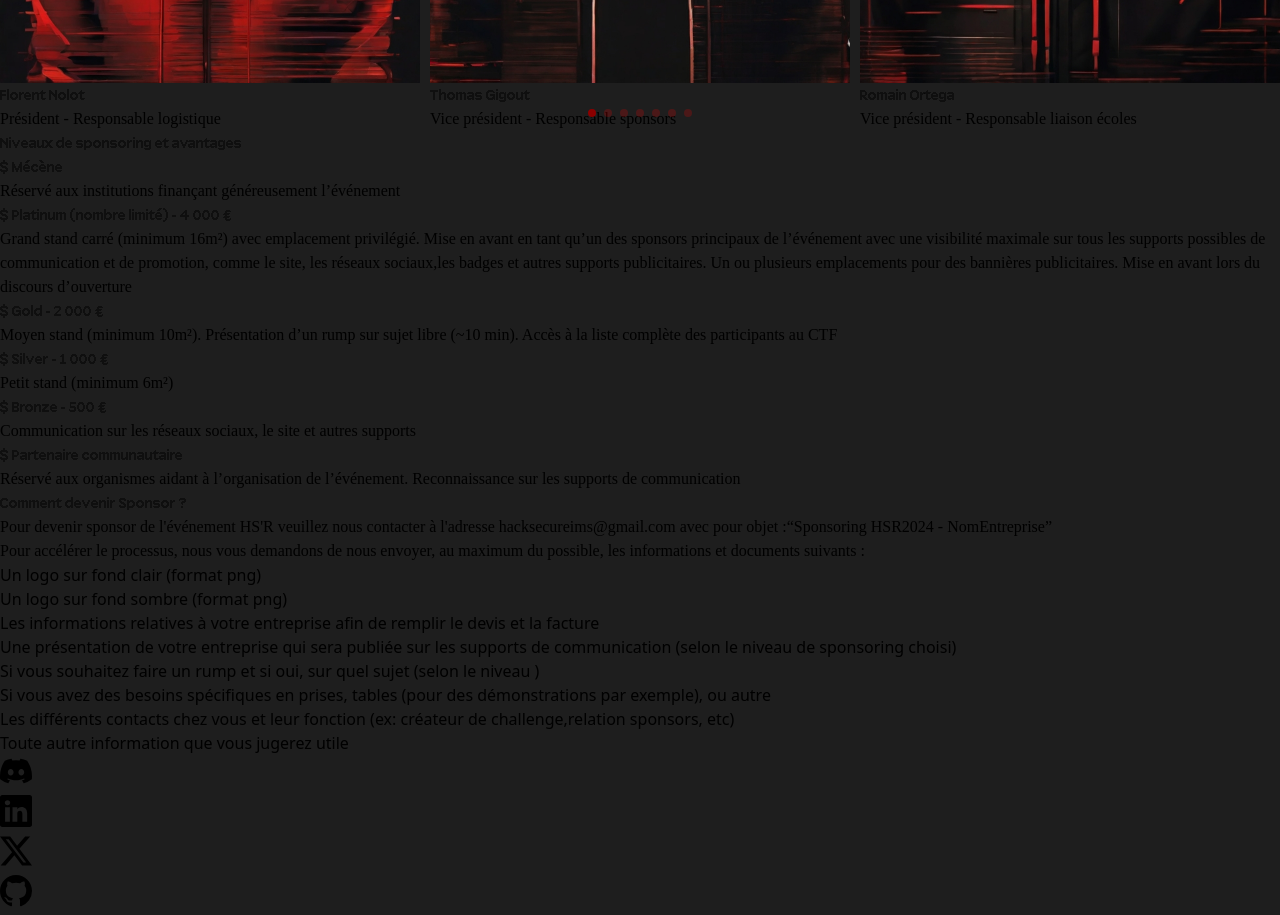
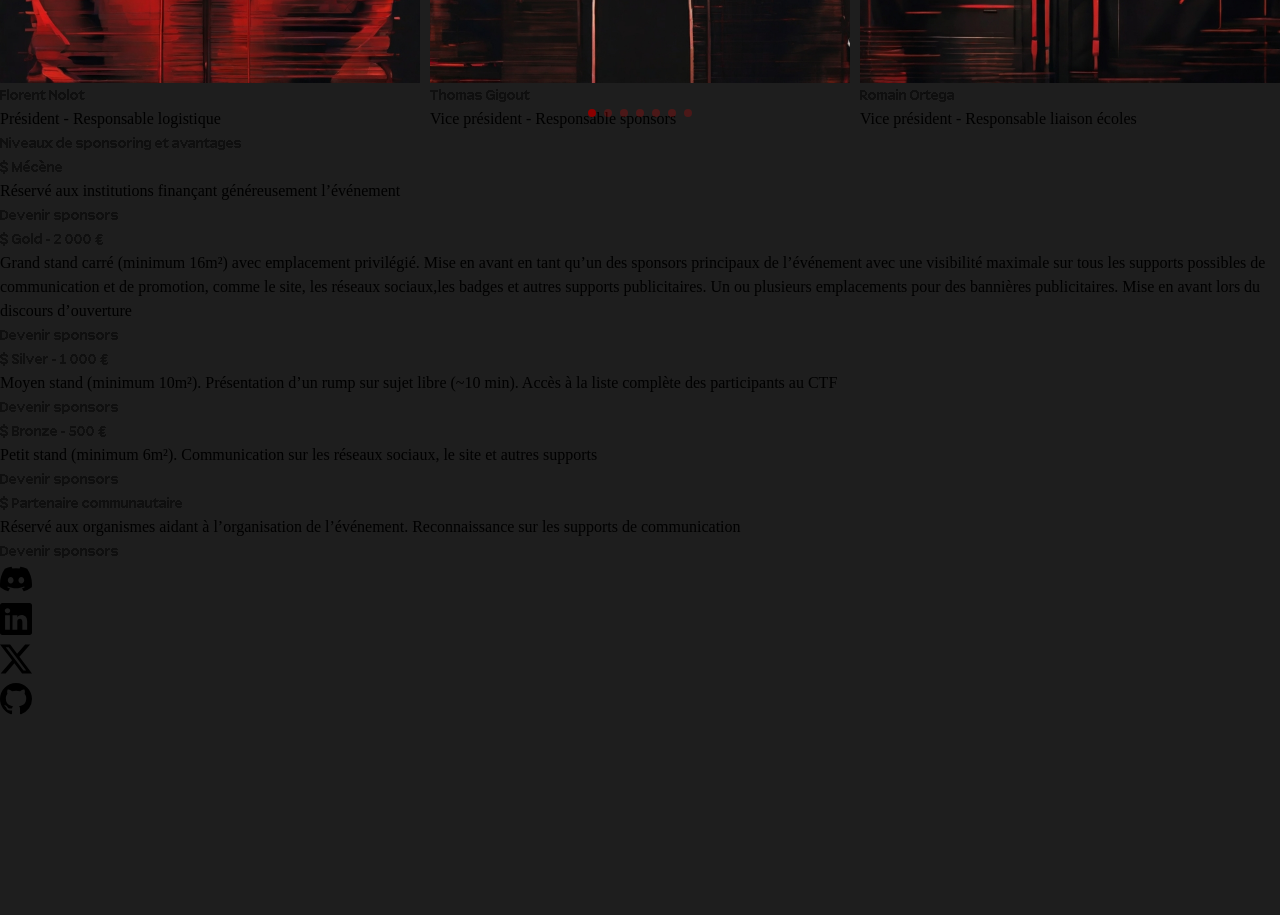
Before and after one commit to RaphHuynh/HackSecuR, a React (Vite) app: page / in a window 1280 px wide. Shown: the part 4820-5735 px from the top of the page. After the commit the page ends 5543 px from the top, so only its background shows below. Built offline with nearby package versions, Linux system fonts and the light colour scheme; a web font is replaced by a local one.

Commit message:
design : Sponsors

```diff
--- a/src/components/kit_ux_ui/NiveauSponsor.jsx
+++ b/src/components/kit_ux_ui/NiveauSponsor.jsx
@@ -1,10 +1,53 @@
+import pdf from "../../assets/sponsors.pdf";
+
 function NiveauSponsor(props){
     return(
         <>
-        <aside className="flex w-full items-center bg-white/5 p-5 my-4 rounded-md">
-            <h1 className="text-red-600 text-4xl w-1/3">$ {props.title}</h1>
-            <p className="text-white/80 text-lg w-2/3">{props.content}</p>
-        </aside>
+            {props.title === "Mécène"&&
+                <aside className="flex flex-col w-full items-center bg-emerald-600/5 p-5 rounded-md text-center border-2 border-emerald-600">
+                    <h1 className="text-red-600 text-4xl py-2">$ {props.title}</h1>
+                    <p className="text-white/80 text-lg flex h-full items-center">{props.content}</p>
+                    <a href={pdf} download="hsr_sponsors.png" className="bg-emerald-600 hover:bg-red-700 delay-75 p-2 rounded-md mt-2">
+                        <h1 className="text-white/80 text-2xl">Devenir sponsors</h1>
+                    </a>
+                </aside>
+            }
+            {props.title === "Gold - 2 000 €"&&
+                <aside className="flex flex-col w-full items-center bg-amber-400/5 p-5 rounded-md text-center border-2 border-amber-400">
+                    <h1 className="text-red-600 text-4xl py-2">$ {props.title}</h1>
+                    <p className="text-white/80 text-lg flex h-full items-center">{props.content}</p>
+                    <a href={pdf} download="hsr_sponsors.png" className="bg-amber-400 hover:bg-red-700 delay-75 p-2 rounded-md mt-2">
+                        <h1 className="text-white/80 text-2xl">Devenir sponsors</h1>
+                    </a>
+                </aside>
+            }
+            {props.title === "Silver - 1 000 €"&&
+                <aside className="flex flex-col w-full items-center bg-slate-500/5 p-5 rounded-md text-center border-2 border-slate-500">
+                    <h1 className="text-red-600 text-4xl py-2">$ {props.title}</h1>
+                    <p className="text-white/80 text-lg flex h-full items-center">{props.content}</p>
+                    <a href={pdf} download="hsr_sponsors.png" className="bg-slate-500 hover:bg-red-700 delay-75 p-2 rounded-md mt-2">
+                        <h1 className="text-white/80 text-2xl">Devenir sponsors</h1>
+                    </a>
+                </aside>
+            }
+            {props.title === "Bronze - 500 €"&&
+                <aside className="flex flex-col w-full items-center bg-amber-900/5 p-5 rounded-md text-center border-2 border-amber-900">
+                    <h1 className="text-red-600 text-4xl py-2">$ {props.title}</h1>
+                    <p className="text-white/80 text-lg flex h-full items-center">{props.content}</p>
+                    <a href={pdf} download="hsr_sponsors.png" className="bg-amber-900 hover:bg-red-700 delay-75 p-2 rounded-md mt-2">
+                        <h1 className="text-white/80 text-2xl">Devenir sponsors</h1>
+                    </a>
+                </aside>
+            }
+            {props.title === "Partenaire communautaire"&&
+                <aside className="flex flex-col w-full items-center bg-white/5 p-5 rounded-md text-center border-2">
+                    <h1 className="text-red-600 text-4xl py-2">$ {props.title}</h1>
+                    <p className="text-white/80 text-lg flex h-full items-center">{props.content}</p>
+                    <a href={pdf} download="hsr_sponsors.png" className="bg-red-600 hover:bg-red-700 delay-75 p-2 rounded-md mt-2">
+                        <h1 className="text-white/80 text-2xl">Devenir sponsors</h1>
+                    </a>
+                </aside>
+            }
         </>
     )
 }
--- a/src/components/page/About.jsx
+++ b/src/components/page/About.jsx
@@ -15,7 +15,6 @@ import rumps from "../../assets/img/person-video3.svg";
 
 function About() {
     return (
-        <>
         <section className="w-full min-h-screen flex flex-col px-24 gap-4" id="About">
             <article>
                 <Title
@@ -173,7 +172,6 @@ function About() {
                 </div>
             </aside>
         </section>
-        </>
     )
 }
 
--- a/src/components/page/Equipe.jsx
+++ b/src/components/page/Equipe.jsx
@@ -9,7 +9,6 @@ import p7 from "../../assets/img/p7.jpg";
 import p8 from "../../assets/img/p8.jpg";
 import p9 from "../../assets/img/p9.jpg";
 
-import React, { useRef, useState } from 'react';
 // Import Swiper React components
 import { Swiper, SwiperSlide } from 'swiper/react';
 
@@ -28,7 +27,6 @@ function Equipe() {
     const images = [p1, p2, p3, p4, p5, p6, p7, p8, p9];
 
     return (
-        <>
         <section className="w-full min-h-screen flex flex-col px-24 gap-10 justify-center items-center" id="Team">
             <Title
                 title="Equipe HackSecu'R"
@@ -59,7 +57,6 @@ function Equipe() {
                 ))}
             </Swiper>
         </section>
-        </>
     )
 }
 
--- a/src/components/page/Home.jsx
+++ b/src/components/page/Home.jsx
@@ -4,7 +4,6 @@ import CountdownTimer from "../kit_ux_ui/CountdownTimer";
 
 function Home(){
     return(
-        <>
         <section className="w-full h-screen flex flex-col justify-center items-center px-24 gap-4" id="Home">
             <article className="w-full flex justify-center items-center">
                 <aside className="flex flex-col w-full items-center">
@@ -17,7 +16,6 @@ function Home(){
             </article>
             <CountdownTimer/>
         </section>
-        </>
     )
 }
 
--- a/src/components/page/Planning.jsx
+++ b/src/components/page/Planning.jsx
@@ -7,7 +7,6 @@ function Planning() {
     const creneauxSamedi = [{ "heure": "08:00", "content": "Buffet petit-déjeuner" }, { "heure": "10:00", "content": "Fin du CTF" }, { "heure": "10:30", "content": "Remise des prix et discours de clôture" }]
 
     return (
-        <>
         <section className="w-full min-h-screen flex flex-col px-24 gap-10 justify-center items-center" id="Planning">
             <Title
                 title="Planning prévisionnel"
@@ -41,7 +40,6 @@ function Planning() {
                 </div>
             </article>
         </section>
-        </>
     )
 }
 
--- a/src/components/page/Sponsors.jsx
+++ b/src/components/page/Sponsors.jsx
@@ -1,65 +1,23 @@
 import NiveauSponsor from "../kit_ux_ui/NiveauSponsor";
-import Paragraph from "../kit_ux_ui/Paragraph";
 import Title from "../kit_ux_ui/Title";
-import TitleSecond from "../kit_ux_ui/TitleSecond";
 
-function Sponsors(){
-    const niveauSponsors=[{"title":"Mécène","content":"Réservé aux institutions finançant généreusement l’événement"},{"title":"Platinum (nombre limité) - 4 000 €","content":"Grand stand carré (minimum 16m²) avec emplacement privilégié. Mise en avant en tant qu’un des sponsors principaux de l’événement avec une visibilité maximale sur tous les supports possibles de communication et de promotion, comme le site, les réseaux sociaux,les badges et autres supports publicitaires. Un ou plusieurs emplacements pour des bannières publicitaires. Mise en avant lors du discours d’ouverture"},{"title":"Gold - 2 000 €","content":"Moyen stand (minimum 10m²). Présentation d’un rump sur sujet libre (~10 min). Accès à la liste complète des participants au CTF"},{"title":"Silver - 1 000 €","content":"Petit stand (minimum 6m²)"},{"title":"Bronze - 500 €","content":"Communication sur les réseaux sociaux, le site et autres supports"},{"title":"Partenaire communautaire","content":"Réservé aux organismes aidant à l’organisation de l’événement. Reconnaissance sur les supports de communication"}];
+function Sponsors() {
+    const niveauSponsors = [{ "title": "Mécène", "content": "Réservé aux institutions finançant généreusement l’événement" }, { "title": "Gold - 2 000 €", "content": "Grand stand carré (minimum 16m²) avec emplacement privilégié. Mise en avant en tant qu’un des sponsors principaux de l’événement avec une visibilité maximale sur tous les supports possibles de communication et de promotion, comme le site, les réseaux sociaux,les badges et autres supports publicitaires. Un ou plusieurs emplacements pour des bannières publicitaires. Mise en avant lors du discours d’ouverture" }, { "title": "Silver - 1 000 €", "content": "Moyen stand (minimum 10m²). Présentation d’un rump sur sujet libre (~10 min). Accès à la liste complète des participants au CTF" }, { "title": "Bronze - 500 €", "content": "Petit stand (minimum 6m²). Communication sur les réseaux sociaux, le site et autres supports" }, { "title": "Partenaire communautaire", "content": "Réservé aux organismes aidant à l’organisation de l’événement. Reconnaissance sur les supports de communication" }];
 
     return (
-        <>
-            <section className="w-full min-h-screen flex flex-col px-24 pb-20 gap-4" id="Sponsors">
+        <section className="w-full min-h-screen flex flex-col px-24 gap-4 justify-center" id="Sponsors">
             <Title
                 title="Niveaux de sponsoring et avantages"
             />
-                <article className="flex flex-col">
-                    {niveauSponsors.map((sponsor)=>(
+            <article className="grid grid-cols-3 gap-4">
+                {niveauSponsors.map((sponsor) => (
                     <NiveauSponsor
                         title={sponsor.title}
                         content={sponsor.content}
                     />
                 ))}
             </article>
-                <Title
-                    title="Comment devenir Sponsor ?"
-                />
-                <article className="flex flex-col">
-                    <p className="text-white/90 my-2 text-lg">
-                    Pour devenir sponsor de l'événement HS'R veuillez nous contacter à l'adresse <a href="mailto:hacksecureims@gmail.com?subject=SponsoringHSR2024-NomEntreprise" className="text-red-600 hover:underline">hacksecureims@gmail.com</a> avec pour objet :<span className="text-red-600">“Sponsoring HSR2024 - NomEntreprise”</span>
-                    </p>
-                    <Paragraph
-                        content="Pour accélérer le processus, nous vous demandons de nous envoyer, au
-                        maximum du possible, les informations et documents suivants :"
-                    />
-                    <ul className="list-disc list-inside text-white/90 text-lg">
-                        <li>
-                            Un logo sur fond clair (format png)
-                        </li>
-                        <li>
-                            Un logo sur fond sombre (format png)
-                        </li>
-                        <li>
-                            Les informations relatives à votre entreprise afin de remplir le devis et la facture
-                        </li>
-                        <li>
-                            Une présentation de votre entreprise qui sera publiée sur les supports de communication (selon le niveau de sponsoring choisi)
-                        </li>
-                        <li>
-                            Si vous souhaitez faire un rump et si oui, sur quel sujet (selon le niveau )
-                        </li>
-                        <li>
-                            Si vous avez des besoins spécifiques en prises, tables (pour des démonstrations par exemple), ou autre
-                        </li>
-                        <li>
-                            Les différents contacts chez vous et leur fonction (ex: créateur de challenge,relation sponsors, etc)
-                        </li>
-                        <li>
-                            Toute autre information que vous jugerez utile
-                        </li>
-                    </ul>
-                </article>
         </section>
-        </>
     )
 }
 
```
Also changed, not shown: 1 other file (tests, documents, lock files or other folders). Lines whose indentation alone changed are shown as unchanged.
